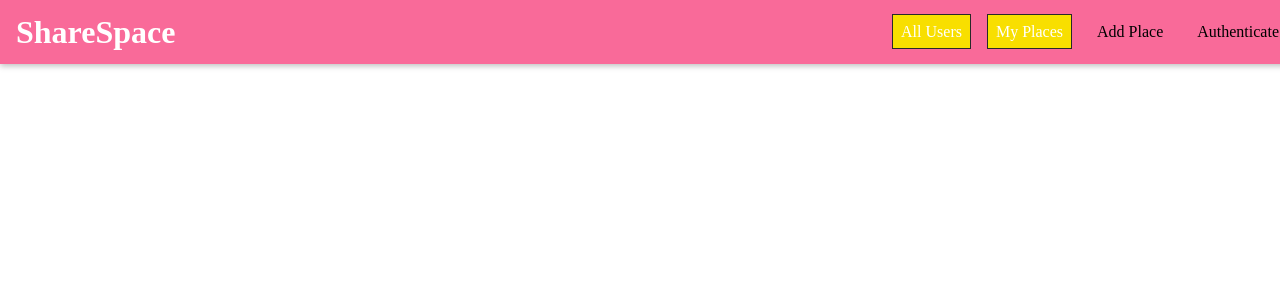
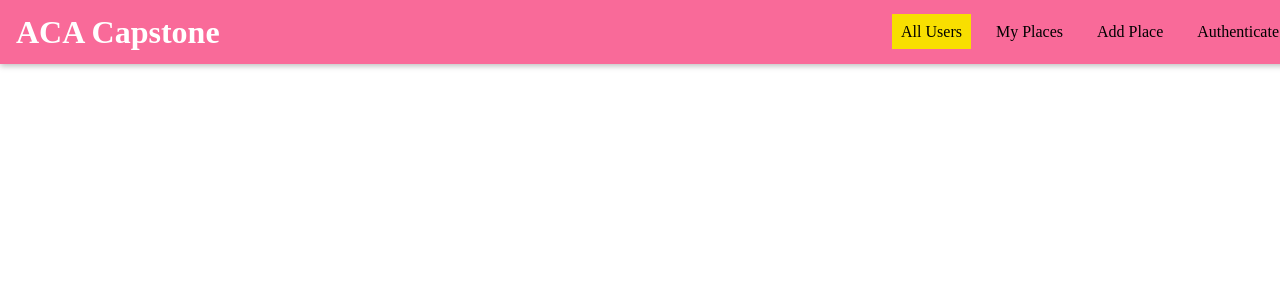
Before and after one commit to RobOsipo/CPST-ACA, a React (Create React App) app: page / in a window 1280 px wide. Shown: the top 300 px of the page. Built offline with nearby package versions, Linux system fonts and the light colour scheme.

Commit message:
React Router v5 -> v6  NavLinks and active styling

```diff
--- a/src/App/App.js
+++ b/src/App/App.js
@@ -1,17 +1,20 @@
-import {Link, Routes, Route, useNavigate} from 'react-router-dom'
+import { Routes, Route, Navigate} from 'react-router-dom'
 import MainNavigation from '../SharedComponents/MainNavigation/MainNavigation';
 import DummyPage from '../pages/DummyPage/DummyPage';
-// import './App.css';
+
+import classes from './App.module.scss'
 
 function App() {
-  const navigate = useNavigate()
+
   return (
     <>
     <MainNavigation />
     <Routes>
       <Route to="/" element={<DummyPage />} />
-      <Route to="/places/new" element={<DummyPage />} />
-      navigate("/")
+      <Route to="/myplace" element={<DummyPage />} />
+      <Route to="/addplace" element={<DummyPage />} />
+      <Route to="/auth" element={<DummyPage />} />
+      {/* <Navigate to="/" /> */}
     </Routes>
     </>
   );
--- a/src/SharedComponents/MainNavigation/MainNavigation.js
+++ b/src/SharedComponents/MainNavigation/MainNavigation.js
@@ -34,7 +34,7 @@ const MainNavigation = (props) => {
           <span />
         </button>
         <h1 className="main-navigation__title">
-          <Link to="/">ShareSpace</Link>
+          <Link to="/">ACA Capstone</Link>
         </h1>
         <nav className="main-navigation__header-nav">
           <NavLinks />
--- a/src/SharedComponents/MainNavigation/localComponents/NavLinks/NavLinks.js
+++ b/src/SharedComponents/MainNavigation/localComponents/NavLinks/NavLinks.js
@@ -4,36 +4,48 @@ import { NavLink } from "react-router-dom";
 import classes from "./NavLinks.module.scss";
 
 const NavLinks = (props) => {
-  const activeStyle = {
-    color: "white",
-    backgroundColor: "#f8df00",
-    borderColor: "#292929",
-  };
+
   return (
     <ul className={classes["nav-links"]}>
       <li>
         <NavLink
-          style={(isActive) => (isActive ? activeStyle : "undefined")}
           to="/"
-          end
+          className={({ isActive }) =>
+            isActive ? `${classes.activeStyle}` : `${classes["nav-link"]}`
+          }
         >
           All Users
         </NavLink>
       </li>
       <li>
         <NavLink
-          style={(isActive) => (isActive ? activeStyle : "undefined")}
-          to="u1/places"
-          end
+          to="myplace"
+          className={({ isActive }) =>
+            isActive ? `${classes.activeStyle}` : `${classes["nav-link"]}`
+          }
         >
           My Places
         </NavLink>
       </li>
       <li>
-        <NavLink to="places/new">Add Place</NavLink>
+        <NavLink
+          to="addplace"
+          className={({ isActive }) =>
+            isActive ? `${classes.activeStyle}` : `${classes["nav-link"]}`
+          }
+        >
+          Add Place
+        </NavLink>
       </li>
       <li>
-        <NavLink to="auth">Authenticate</NavLink>
+        <NavLink
+          to="auth"
+          className={({ isActive }) =>
+            isActive ? `${classes.activeStyle}` : `${classes["nav-link"]}`
+          }
+        >
+          Authenticate
+        </NavLink>
       </li>
     </ul>
   );
--- a/src/SharedComponents/MainNavigation/localComponents/NavLinks/NavLinks.module.css
+++ b/src/SharedComponents/MainNavigation/localComponents/NavLinks/NavLinks.module.css
@@ -1,3 +1,6 @@
+
+
+
 .nav-links {
   list-style: none;
   margin: 0;
--- a/src/SharedComponents/MainNavigation/localComponents/NavLinks/NavLinks.module.scss
+++ b/src/SharedComponents/MainNavigation/localComponents/NavLinks/NavLinks.module.scss
@@ -1,4 +1,10 @@
+$dark-gray: #292929;
 
+.activeStyle {
+  background: #f8df00;
+  border-color: $dark-gray;
+  color: $dark-gray;
+}
 
 .nav-links {
   list-style: none;
@@ -17,7 +23,7 @@
 
   a {
     border: 1px solid transparent;
-    color: #292929;
+    color: $dark-gray;
     text-decoration: none;
     padding: 0.5rem;
   }
@@ -26,14 +32,14 @@
   a:active,
   a.active {
     background: #f8df00;
-    border-color: #292929;
-    color: #292929;
+    border-color: $dark-gray;
+    color: $dark-gray;
   }
 
   button {
     cursor: pointer;
-    border: 1px solid #292929;
-    color: #292929;
+    border: 1px solid $dark-gray;
+    color: $dark-gray;
     background: transparent;
     padding: 0.5rem;
     font: inherit;
@@ -45,7 +51,7 @@
 
   button:hover,
   button:active {
-  background: #292929;
+  background: $dark-gray;
   color: white;
   }
 }
@@ -73,7 +79,7 @@
     button:hover,
     button:active {
     background: #f8df00;
-    color: #292929;
+    color: $dark-gray;
     }
   }
 
```
